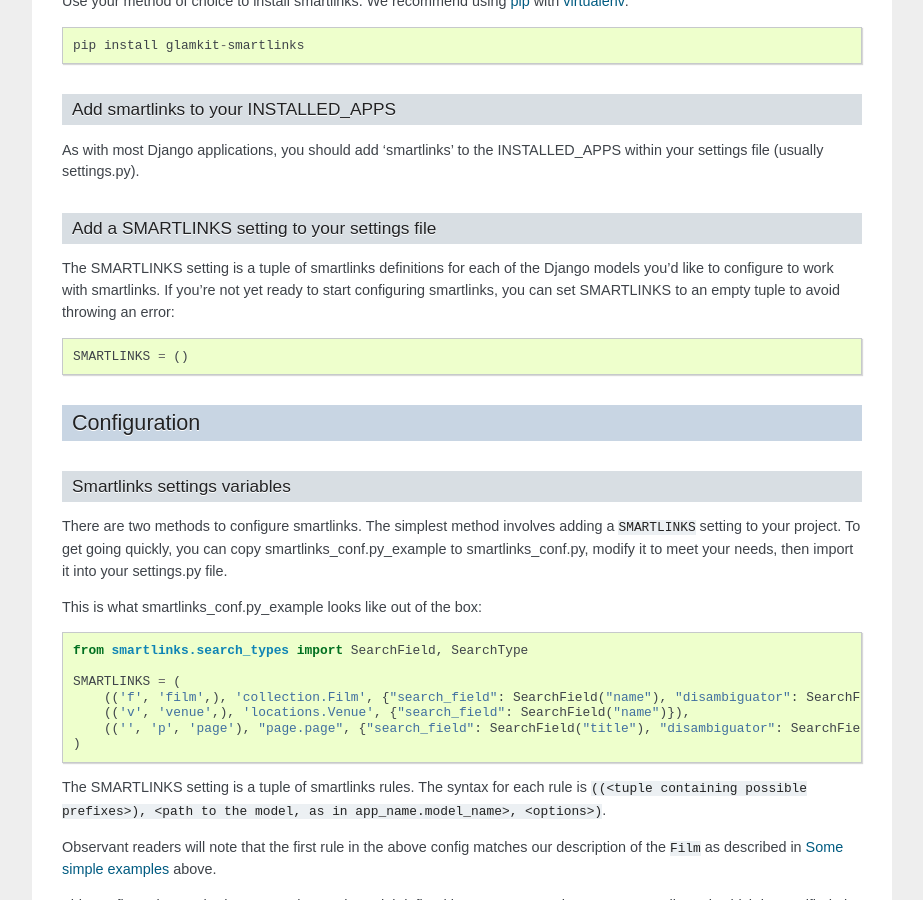
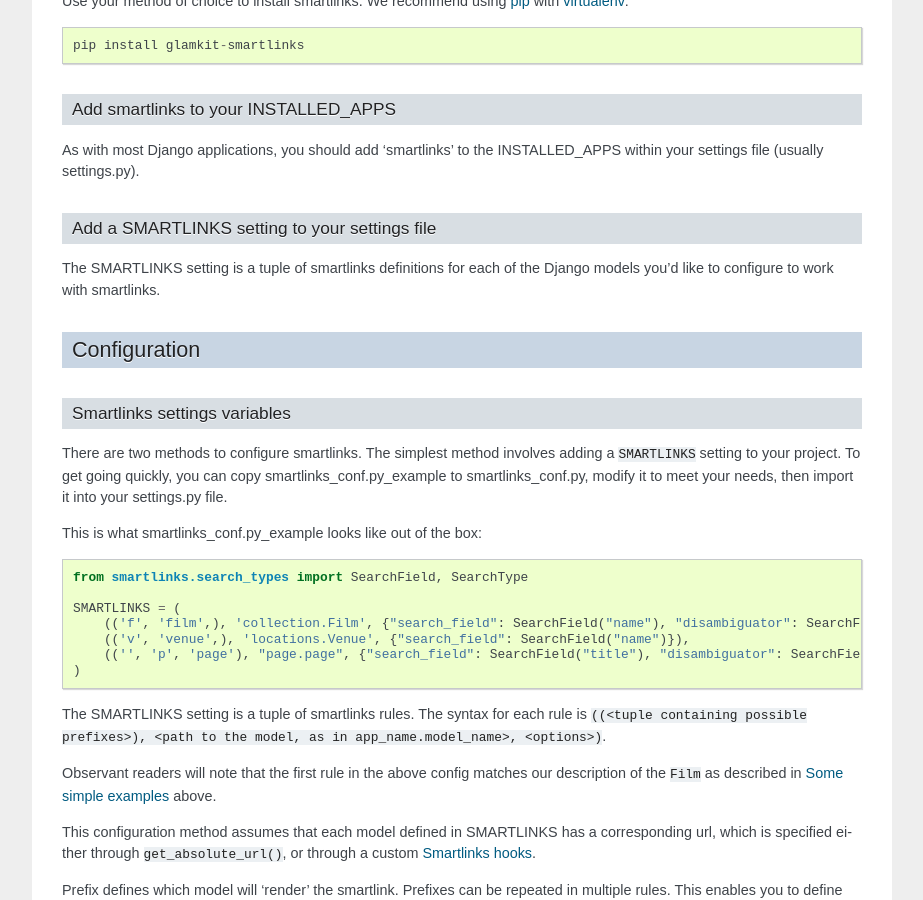
Before and after one commit to glamkit/glamkit-smartlinks, a Sphinx documentation site: the page built from docs/index.rst, in a window 1280 px wide and 900 px high, scrolled down 4312 px. Shown: the whole window, without its empty margins (198-1121 px from the left). Built offline with Sphinx 7.4.7, drawn with Linux system fonts in a browser that asks for light colours.

Commit message:
removed obsolete reference to settings

```diff
--- a/docs/index.rst
+++ b/docs/index.rst
@@ -190,10 +190,7 @@ As with most Django applications, you should add 'smartlinks' to the INSTALLED_A
 
 Add a SMARTLINKS setting to your settings file
 ^^^^^^^^^^^^^^^^^^^^^^^^^^^^^^^^^^^^^^^^^^^^^^
-The SMARTLINKS setting is a tuple of smartlinks definitions for each of the Django models you'd like to configure to work with smartlinks. If you're not yet ready to start configuring smartlinks, you can set SMARTLINKS to an empty tuple to avoid throwing an error::
-
-    SMARTLINKS = ()
-
+The SMARTLINKS setting is a tuple of smartlinks definitions for each of the Django models you'd like to configure to work with smartlinks.
 
 .. _smartlinks-config:
 
```
